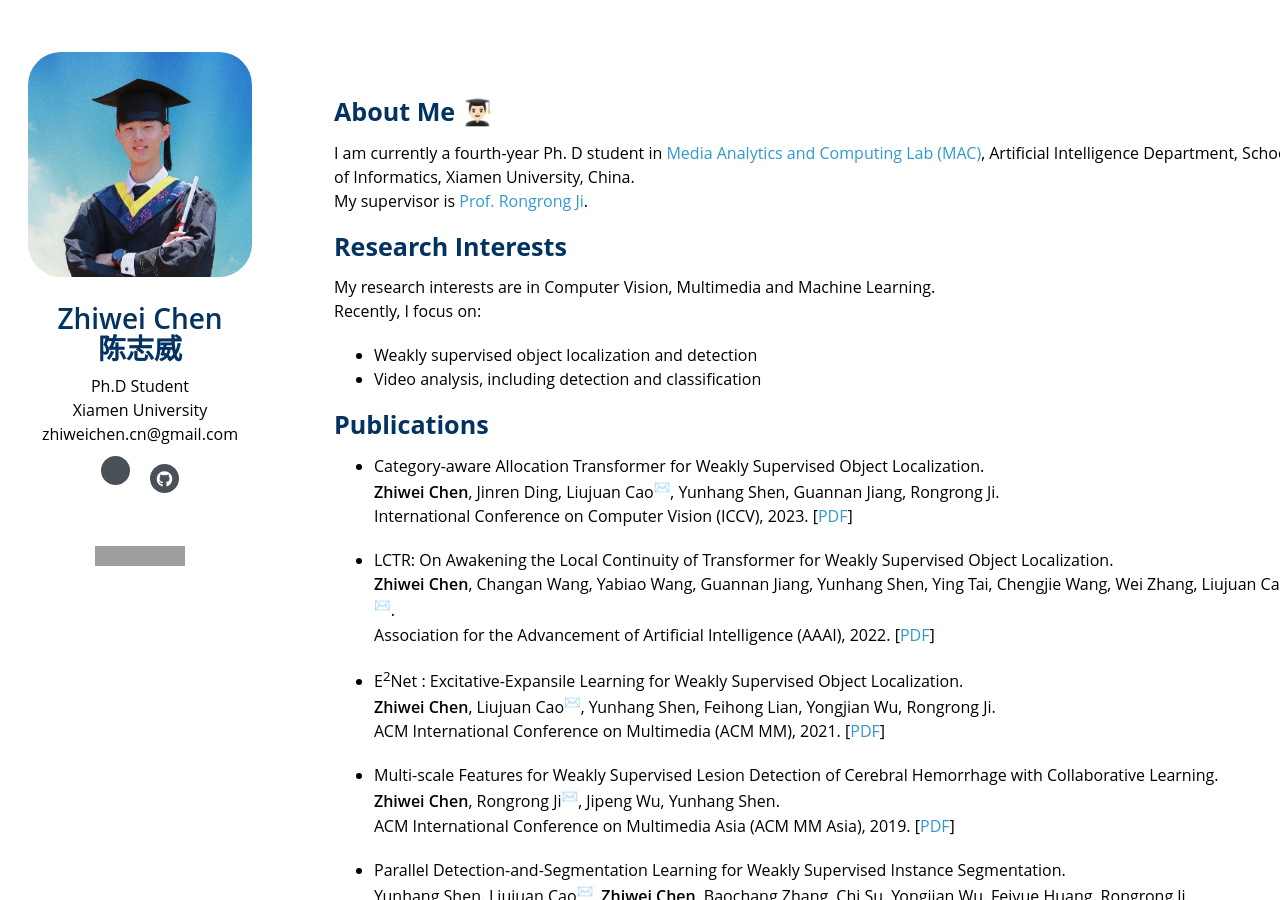
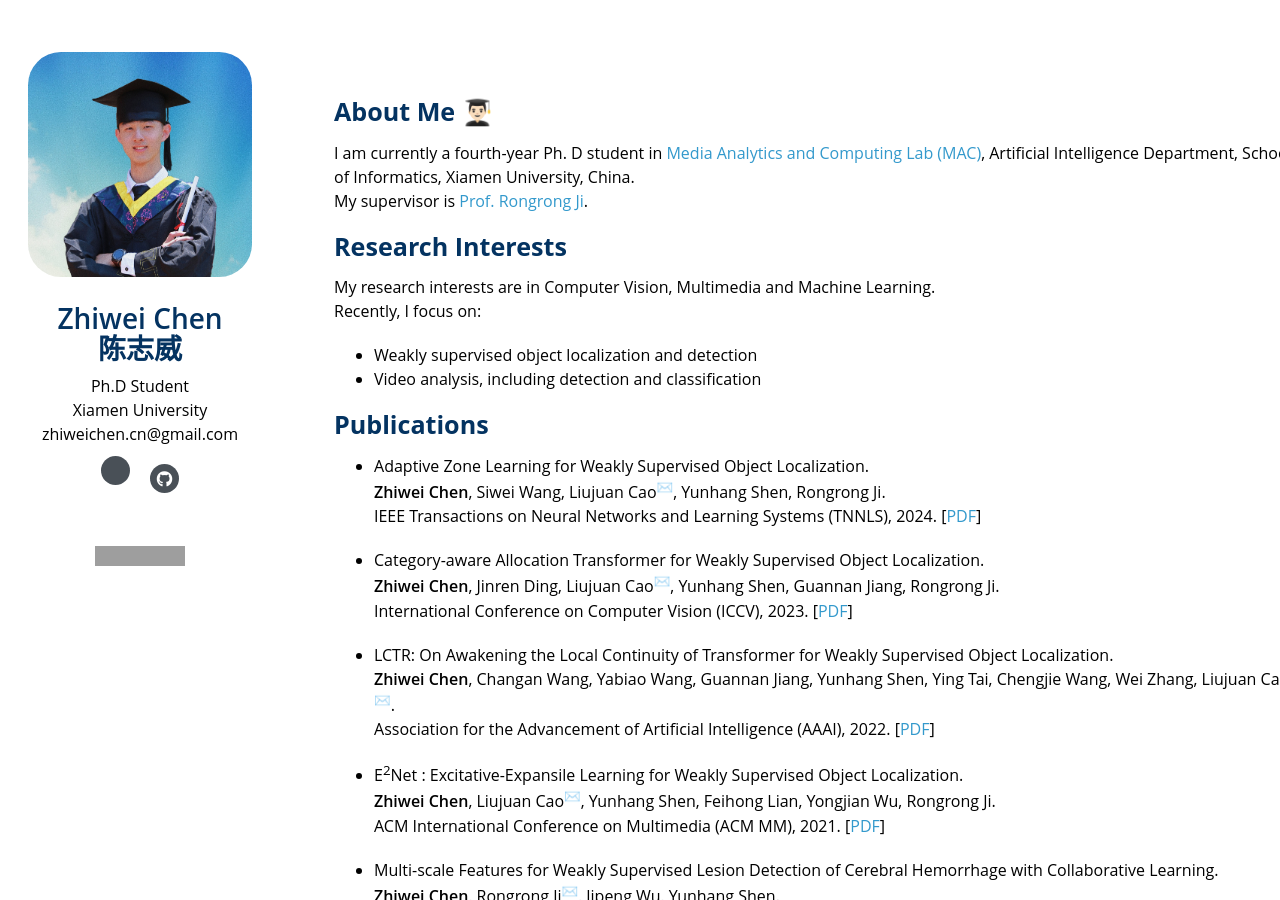
Before and after one commit to zhiweichen0012/zhiweichen0012.github.io, a Jekyll site: the page built from index.md, in a window 1280 px wide and 900 px high. Built offline with Jekyll 4.4.1, drawn with Linux system fonts in a browser that asks for light colours; nearby versions of some CDN libraries; a style sheet for code colours, icons or effects is not loaded; our own code applies the rules of GitHub Pages for plain Markdown files; grey boxes are pictures that could not be loaded.

Commit message:
Update TNNLS 2024

```diff
--- a/index.md
+++ b/index.md
@@ -18,6 +18,13 @@ Recently, I focus on:
 * Video analysis, including detection and classification
 
 ## Publications
+
+* Adaptive Zone Learning for Weakly Supervised Object Localization.
+  <br>
+  **Zhiwei Chen**, Siwei Wang, Liujuan Cao<sup>✉️</sup>, Yunhang Shen, Rongrong Ji.
+  <br>
+  IEEE Transactions on Neural Networks and Learning Systems (TNNLS), 2024.
+  [[PDF]()]
 
 * Category-aware Allocation Transformer for Weakly Supervised Object Localization.
   <br>
```
